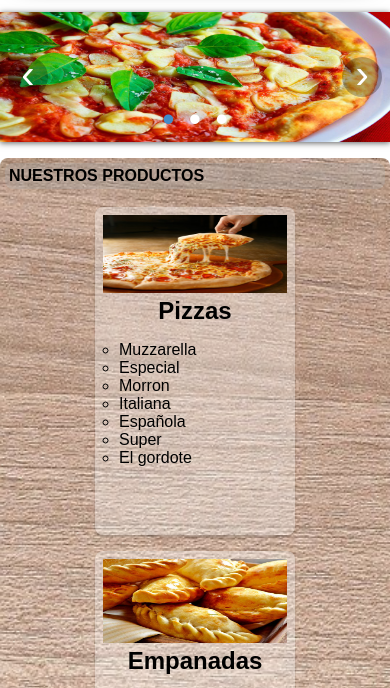
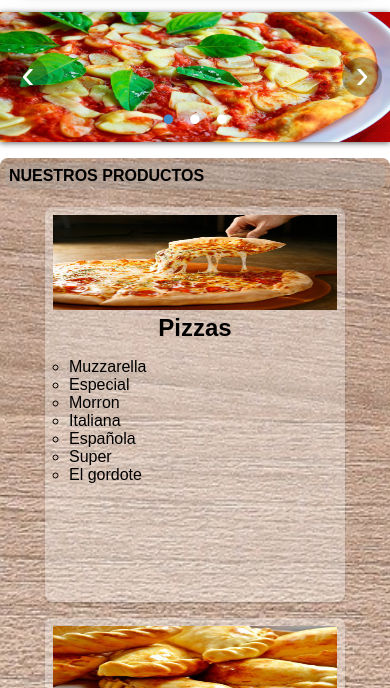
Before and after one commit to xmaux/integrador, a plain HTML site: page index.html in a window 390 px wide. Shown: the part 83-771 px from the top of the page. Drawn offline with Linux system fonts and the light colour scheme.

Commit message:
modificacion 7

```diff
--- a/css/style.css
+++ b/css/style.css
@@ -355,7 +355,7 @@ header{
 .card{
     /* flex-flow: row wrap; flex direction + flex wrap */
     padding: 0.5em;
-    min-width: 200px;
+    min-width: 250px;
     margin: 0.5em 0.5em 0.5em 0.5em;
 
     border-width: 1px;
@@ -558,6 +558,9 @@ header{
         justify-content: center;
         flex-wrap: wrap;
     }
+    .card{
+        min-width: 300px;
+    }
     .nosotros_img{
         width: 30%;
     }
```
